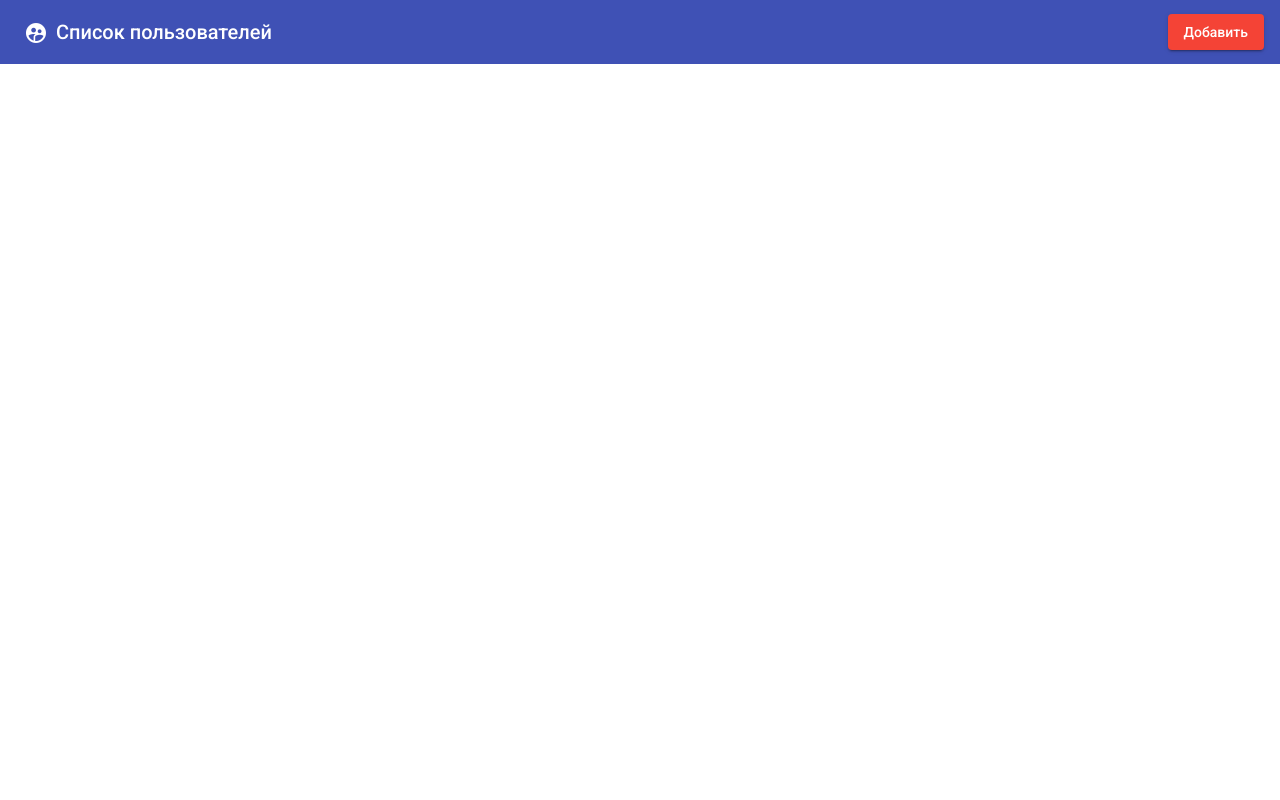
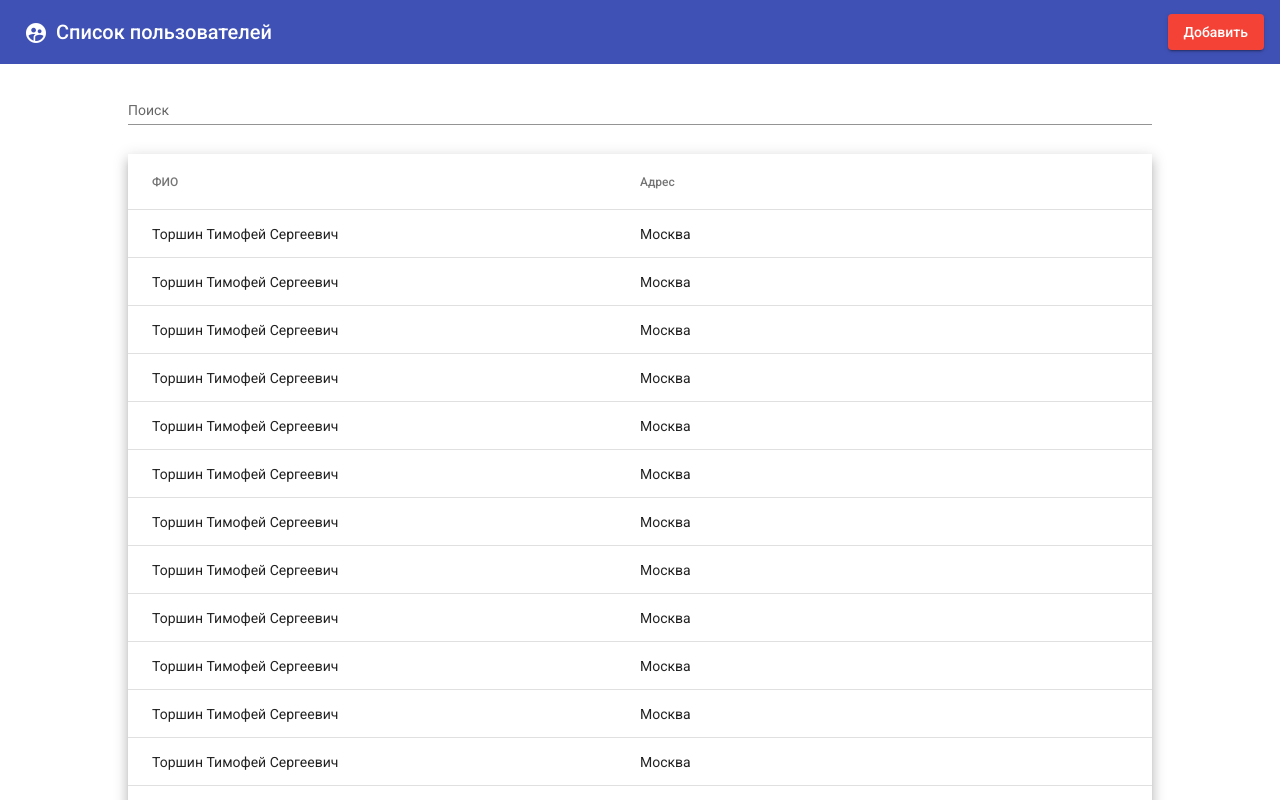
Before and after one commit to timtorshin/final-project-angular, an Angular app: page / in a window 1280 px wide. Shown: the top 800 px of the page. Built offline with nearby package versions, Linux system fonts and the light colour scheme; data requests are answered from the project's data file.

Commit message:
feat: connected json-server and implemented user mapping

```diff
--- /dev/null
+++ b/db.json
@@ -0,0 +1,104 @@
+{
+  "users": [
+    {
+      "userInitials": "Торшин Тимофей Сергеевич",
+      "userAddress": "Москва",
+      "id": 1
+    },
+    {
+      "userInitials": "Торшин Тимофей Сергеевич",
+      "userAddress": "Москва",
+      "id": 2
+    },
+    {
+      "userInitials": "Торшин Тимофей Сергеевич",
+      "userAddress": "Москва",
+      "id": 3
+    },
+    {
+      "userInitials": "Торшин Тимофей Сергеевич",
+      "userAddress": "Москва",
+      "id": 4
+    },
+    {
+      "userInitials": "Торшин Тимофей Сергеевич",
+      "userAddress": "Москва",
+      "id": 5
+    },
+    {
+      "userInitials": "Торшин Тимофей Сергеевич",
+      "userAddress": "Москва",
+      "id": 6
+    },
+    {
+      "userInitials": "Торшин Тимофей Сергеевич",
+      "userAddress": "Москва",
+      "id": 7
+    },
+    {
+      "userInitials": "Торшин Тимофей Сергеевич",
+      "userAddress": "Москва",
+      "id": 8
+    },
+    {
+      "userInitials": "Торшин Тимофей Сергеевич",
+      "userAddress": "Москва",
+      "id": 9
+    },
+    {
+      "userInitials": "Торшин Тимофей Сергеевич",
+      "userAddress": "Москва",
+      "id": 10
+    },
+    {
+      "userInitials": "Торшин Тимофей Сергеевич",
+      "userAddress": "Москва",
+      "id": 11
+    },
+    {
+      "userInitials": "Торшин Тимофей Сергеевич",
+      "userAddress": "Москва",
+      "id": 12
+    },
+    {
+      "userInitials": "Торшин Тимофей Сергеевич",
+      "userAddress": "Москва",
+      "id": 13
+    },
+    {
+      "userInitials": "Торшин Тимофей Сергеевич",
+      "userAddress": "Москва",
+      "id": 14
+    },
+    {
+      "userInitials": "Торшин Тимофей Сергеевич",
+      "userAddress": "Москва",
+      "id": 15
+    },
+    {
+      "userInitials": "Торшин Тимофей Сергеевич",
+      "userAddress": "Москва",
+      "id": 16
+    },
+    {
+      "userInitials": "Торшин Тимофей Сергеевич",
+      "userAddress": "Москва",
+      "id": 17
+    },
+    {
+      "userInitials": "Торшин Тимофей Сергеевич",
+      "userAddress": "Москва",
+      "id": 18
+    },
+    {
+      "userInitials": "Торшин Тимофей Сергеевич",
+      "userAddress": "Москва",
+      "id": 19
+    },
+    {
+      "userInitials": "Торшин Тимофей Сергеевич",
+      "userAddress": "Москва",
+      "id": 20
+    }
+  ]
+}
--- a/package.json
+++ b/package.json
@@ -6,7 +6,8 @@
     "start": "ng serve",
     "build": "ng build",
     "watch": "ng build --watch --configuration development",
-    "test": "ng test"
+    "test": "ng test",
+    "start-json-server": "json-server --watch db.json"
   },
   "private": true,
   "dependencies": {
@@ -20,6 +21,7 @@
     "@angular/platform-browser": "~13.2.0",
     "@angular/platform-browser-dynamic": "~13.2.0",
     "@angular/router": "~13.2.0",
+    "json-server": "^0.17.0",
     "rxjs": "~7.5.0",
     "tslib": "^2.3.0",
     "zone.js": "~0.11.4"
--- a/src/app/app.component.html
+++ b/src/app/app.component.html
@@ -6,3 +6,28 @@
   <span class="example-spacer"></span>
   <button mat-raised-button color="warn" (click)="openDialog()">Добавить</button>
 </mat-toolbar>
+<div class="container">
+  <div>
+    <mat-form-field appearance="standard">
+      <mat-label>Поиск</mat-label>
+      <input matInput (keyup)="applyFilter($event)" placeholder="Введите данные для поиска" #input/>
+    </mat-form-field>
+    <div class="mat-elevation-z8">
+      <table mat-table [dataSource]="dataSource" matSort>
+        <ng-container matColumnDef="userInitials">
+          <th mat-header-cell *matHeaderCellDef mat-sort-header>ФИО</th>
+          <td mat-cell *matCellDef="let row">{{row.userInitials}}</td>
+        </ng-container>
+        <ng-container matColumnDef="userAddress">
+          <th mat-header-cell *matHeaderCellDef mat-sort-header>Адрес</th>
+          <td mat-cell *matCellDef="let row">{{row.userAddress}}</td>
+        </ng-container>
+        <tr mat-header-row *matHeaderRowDef="displayedColumns"></tr>
+        <tr mat-row *matRowDef="let row; columns: displayedColumns;"></tr>
+        <tr class="mat-row" *matNoDataRow>
+          <td class="mat-cell" colspan="4">Нет данных</td>
+        </tr>
+      </table>
+    </div>
+  </div>
+</div>
--- a/src/app/app.component.scss
+++ b/src/app/app.component.scss
@@ -1,3 +1,26 @@
 .example-spacer {
   flex: 1 1 auto;
 }
+
+.container {
+  max-width: 1024px;
+  margin: 0 auto;
+  padding-bottom: 20px;
+
+  div {
+    margin-top: 10px;
+  }
+}
+
+table {
+  width: 100%;
+}
+
+.mat-form-field {
+  font-size: 14px;
+  width: 100%;
+}
+
+td, th {
+  width: 50%;
+}
--- a/src/app/app.component.ts
+++ b/src/app/app.component.ts
@@ -1,18 +1,51 @@
-import { Component } from '@angular/core';
-import {MatDialog, MAT_DIALOG_DATA} from '@angular/material/dialog';
+import { Component, OnInit, ViewChild } from '@angular/core';
+import { MatDialog, MAT_DIALOG_DATA } from '@angular/material/dialog';
+import { MatSort } from '@angular/material/sort';
+import { MatTableDataSource } from '@angular/material/table';
 import { DialogComponent } from './dialog/dialog.component';
+import { ApiService } from './services/api.service';
 
 @Component({
   selector: 'app-root',
   templateUrl: './app.component.html',
   styleUrls: ['./app.component.scss']
 })
-export class AppComponent {
-  constructor(private dialog: MatDialog) {}
+export class AppComponent implements OnInit {
+  displayedColumns: string[] = ['userInitials', 'userAddress'];
+  dataSource!: MatTableDataSource<any>;
+
+  @ViewChild(MatSort) sort!: MatSort;
+
+  constructor(
+    private dialog: MatDialog,
+    private api: ApiService
+  ) {}
+
+  ngOnInit(): void {
+    this.getAllUsers();
+  }
 
   openDialog() {
     this.dialog.open(DialogComponent, {
       width: '30%'
     });
   }
+
+  getAllUsers() {
+    this.api.getUser()
+      .subscribe({
+        next: (res) => {
+          this.dataSource = new MatTableDataSource(res);
+          this.dataSource.sort = this.sort;
+        },
+        error: () => {
+          alert('Что-то пошло не так!');
+        }
+      });
+  }
+
+  applyFilter(event: Event) {
+    const filterValue = (event.target as HTMLInputElement).value;
+    this.dataSource.filter = filterValue.trim().toLowerCase();
+  }
 }
--- a/src/app/dialog/dialog.component.ts
+++ b/src/app/dialog/dialog.component.ts
@@ -1,5 +1,7 @@
 import { Component, OnInit } from '@angular/core';
 import { FormGroup, FormBuilder, Validators } from '@angular/forms';
+import { MatDialogRef } from '@angular/material/dialog';
+import { ApiService } from '../services/api.service';
 
 @Component({
   selector: 'app-dialog',
@@ -9,7 +11,11 @@ import { FormGroup, FormBuilder, Validators } from '@angular/forms';
 export class DialogComponent implements OnInit {
   userForm!: FormGroup;
 
-  constructor(private formBuilder: FormBuilder) {}
+  constructor(
+    private formBuilder: FormBuilder,
+    private api: ApiService,
+    private dialogRef: MatDialogRef<DialogComponent>
+  ) {}
 
   ngOnInit(): void {
     this.userForm = this.formBuilder.group({
@@ -19,6 +25,18 @@ export class DialogComponent implements OnInit {
   }
 
   addUser() {
-    console.log(this.userForm.value);
+    if (this.userForm.valid) {
+      this.api.postUser(this.userForm.value)
+        .subscribe({
+          next: (res) => {
+            alert('Пользователь успешно добавлен!');
+            this.userForm.reset();
+            this.dialogRef.close('save');
+          },
+          error: () => {
+            alert('Что-то пошло не так!');
+          }
+        });
+    }
   }
 }
--- /dev/null
+++ b/src/app/services/api.service.ts
@@ -0,0 +1,17 @@
+import { HttpClient } from '@angular/common/http';
+import { Injectable } from '@angular/core';
+
+@Injectable({
+  providedIn: 'root'
+})
+export class ApiService {
+  constructor(private http: HttpClient) {}
+
+  postUser(data: any) {
+    return this.http.post<any>('http://localhost:3000/users/', data);
+  }
+
+  getUser() {
+    return this.http.get<any>('http://localhost:3000/users/');
+  }
+}
```
Also changed, not shown: src/app/app.module.ts (+7 -1 lines), 1 other file (tests, documents, lock files or other folders).
